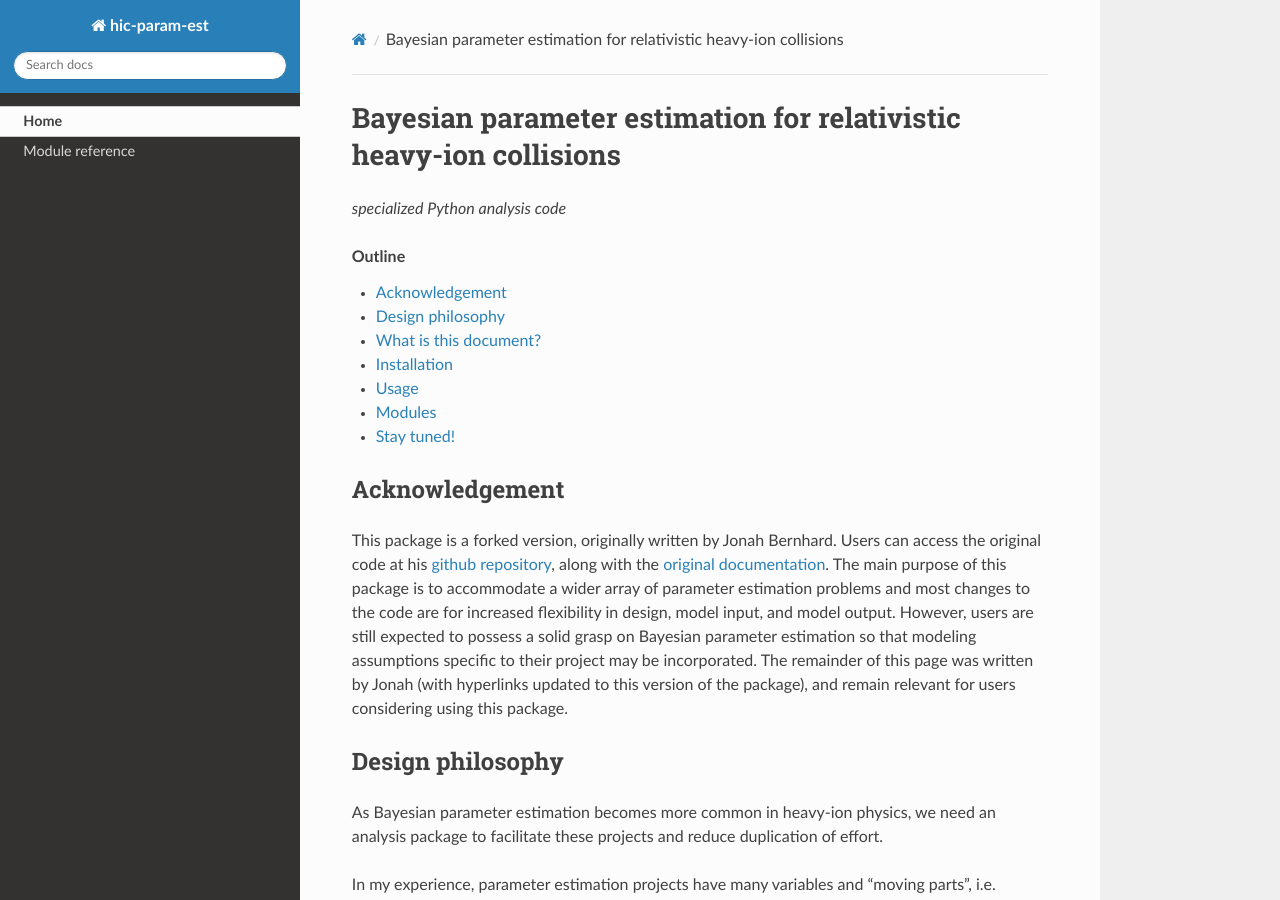
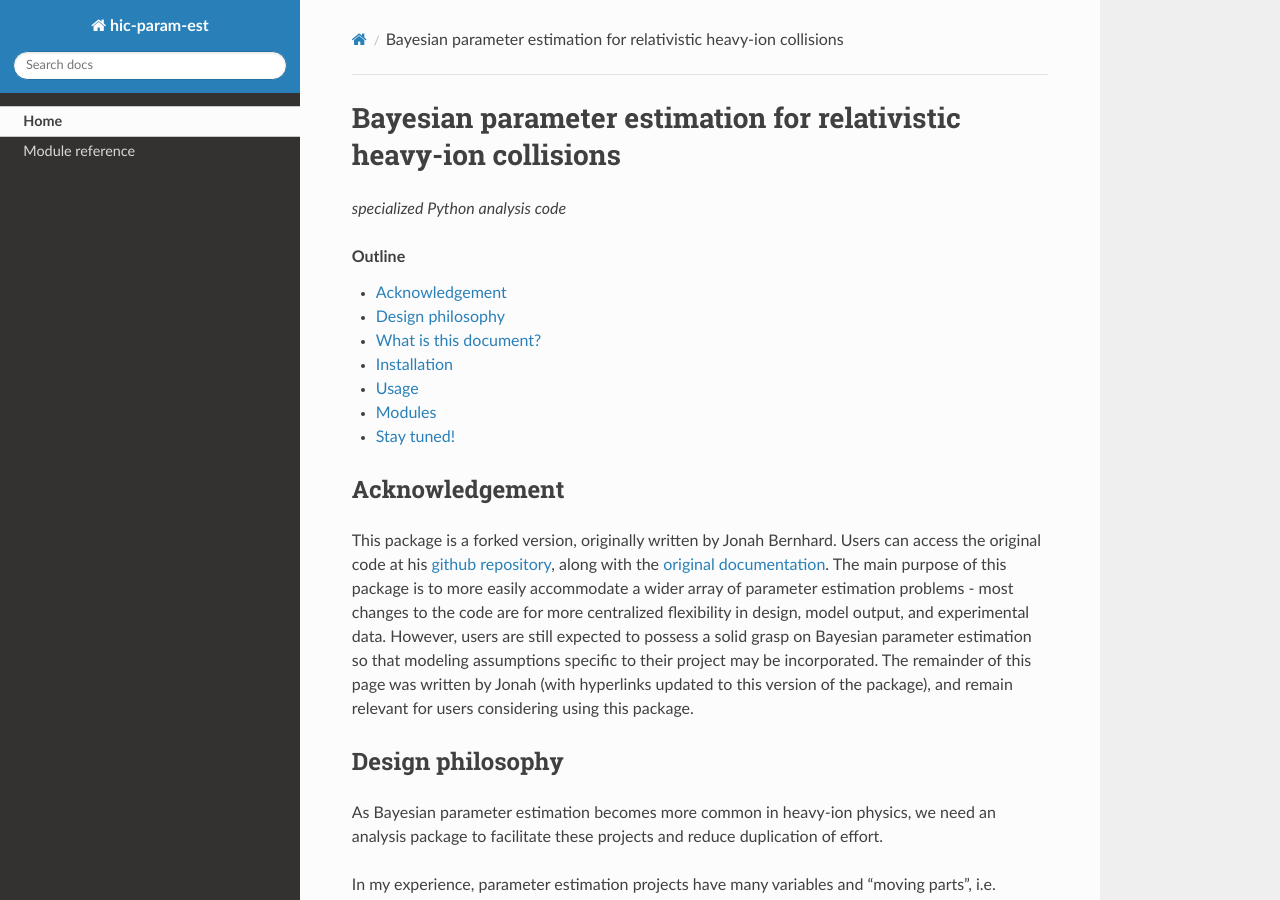
Before and after one commit to JETSCAPE/STAT, a Sphinx documentation site: the page built from doc/index.rst, in a window 1280 px wide and 900 px high. Built offline with Sphinx 7.4.7 and the Read the Docs theme 2.0.0, drawn with Linux system fonts in a browser that asks for light colours.

Commit message:
Minor wording edit

```diff
--- a/doc/index.rst
+++ b/doc/index.rst
@@ -13,7 +13,7 @@ Bayesian parameter estimation for relativistic heavy-ion collisions
 
 Acknowledgement
 ---------------
-This package is a forked version, originally written by Jonah Bernhard. Users can access the original code at his `github repository <https://github.com/jbernhard/hic-param-est-2017>`_, along with the `original documentation <http://qcd.phy.duke.edu/hic-param-est/>`_. The main purpose of this package is to accommodate a wider array of parameter estimation problems and most changes to the code are for increased flexibility in design, model input, and model output. However, users are still expected to possess a solid grasp on Bayesian parameter estimation so that modeling assumptions specific to their project may be incorporated. The remainder of this page was written by Jonah (with hyperlinks updated to this version of the package), and remain relevant for users considering using this package.
+This package is a forked version, originally written by Jonah Bernhard. Users can access the original code at his `github repository <https://github.com/jbernhard/hic-param-est-2017>`_, along with the `original documentation <http://qcd.phy.duke.edu/hic-param-est/>`_. The main purpose of this package is to more easily accommodate a wider array of parameter estimation problems -  most changes to the code are for more centralized flexibility in design, model output, and experimental data. However, users are still expected to possess a solid grasp on Bayesian parameter estimation so that modeling assumptions specific to their project may be incorporated. The remainder of this page was written by Jonah (with hyperlinks updated to this version of the package), and remain relevant for users considering using this package.
 
 
 Design philosophy
```
